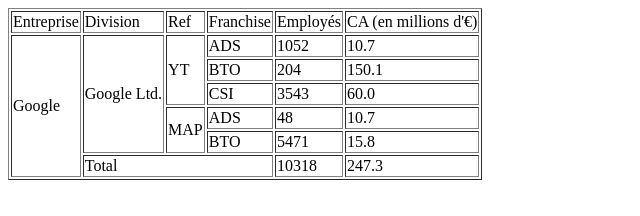
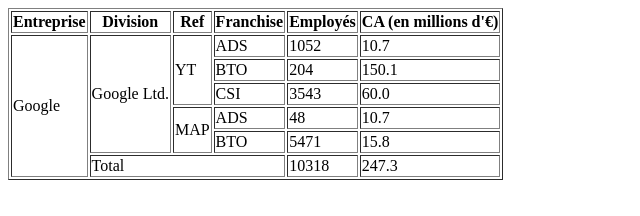
Before and after one commit to Crypt0nic0/FS-HTML-TP1, a plain HTML site: page index.html in a window 1280 px wide. Shown: the whole page, without its empty margins (0-640 px from the left). Drawn offline with Linux system fonts and the light colour scheme.

Commit message:
html updated

```diff
--- a/index.html
+++ b/index.html
@@ -12,12 +12,12 @@
     <table border="1">
         <thead>
             <tr>
-                <td>Entreprise</td>
-                <td>Division</td>
-                <td>Ref</td>
-                <td>Franchise</td>
-                <td>Employés</td>
-                <td>CA (en millions d'€)</td>
+                <th>Entreprise</th>
+                <th>Division</th>
+                <th>Ref</th>
+                <th>Franchise</th>
+                <th>Employés</th>
+                <th>CA (en millions d'€)</th>
             </tr>
         </thead>
         <tbody>
```
